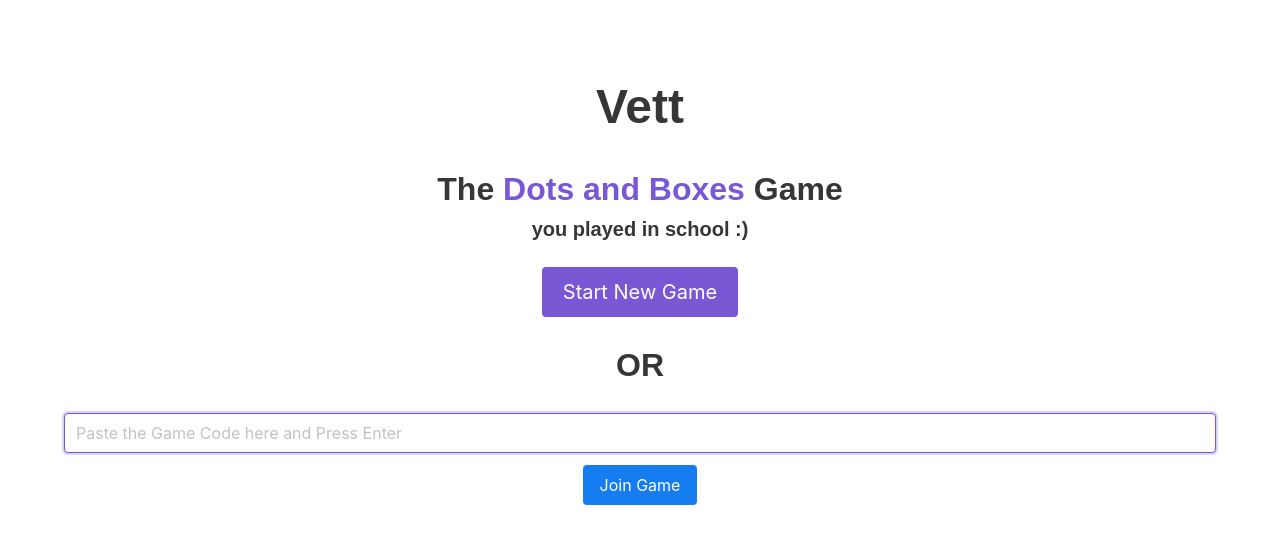
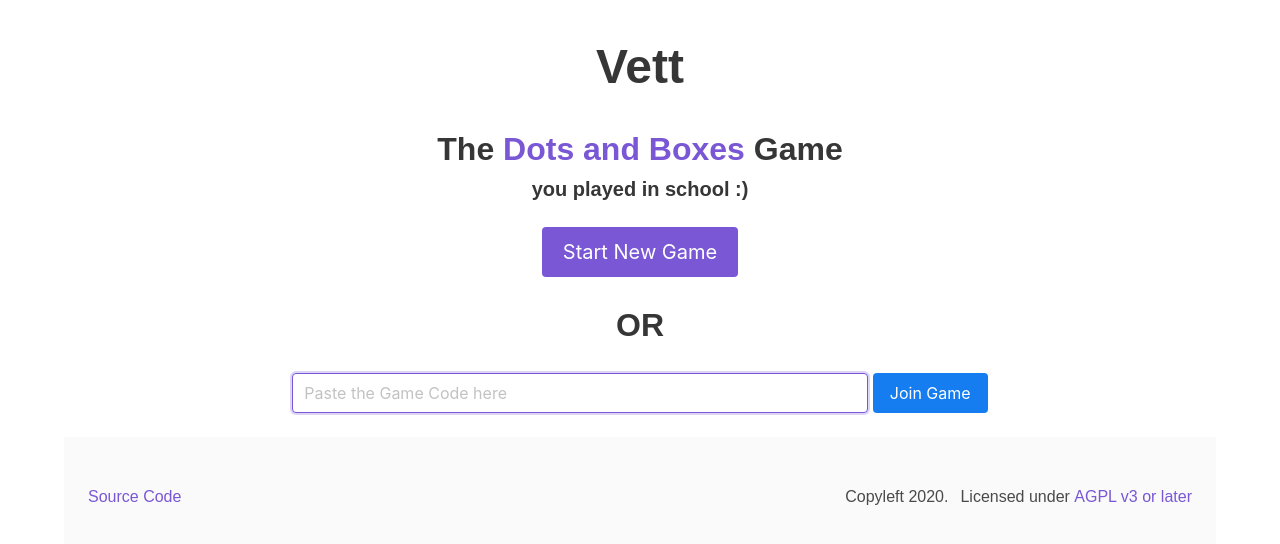
Before and after one commit to subins2000/dots, a Vue app: page / in a window 1280 px wide. Shown: the top 544 px of the page. Built offline with nearby package versions, Linux system fonts and the light colour scheme; what vue-clipboard2 would draw is missing.

Commit message:
More design improvements, add footer

```diff
--- a/src/App.vue
+++ b/src/App.vue
@@ -3,6 +3,7 @@
     <transition name='slide'>
       <router-view/>
     </transition>
+    <Footer></Footer>
   </div>
 </template>
 
--- /dev/null
+++ b/src/components/Footer.vue
@@ -0,0 +1,25 @@
+<template>
+  <footer class='footer'>
+    <nav class='level'>
+      <div class='level-left'>
+        <div class='level-item'>
+          <a href='https://github.com/subins2000/vett'>Source Code</a>
+        </div>
+      </div>
+      <div class='level-right'>
+        <div class='level-item'>
+          Copyleft {{ new Date().getFullYear() }}.
+        </div>
+        <div class='level-item'>
+          Licensed under&nbsp;<a href='https://www.gnu.org/licenses/agpl-3.0.en.html'>AGPL v3 or later</a>
+        </div>
+      </div>
+    </nav>
+  </footer>
+</template>
+
+<script>
+export default {
+  name: 'Footer'
+}
+</script>
--- a/src/components/Index.vue
+++ b/src/components/Index.vue
@@ -14,23 +14,28 @@
 
     <form class='content' @submit='joinGame'>
       <div class='field'>
-        <input type='text' class='input is-primary is-focused' name='gameCode' v-model='gameCode' placeholder='Paste the Game Code here and Press Enter' @keyup.enter='join' />
-      </div>
-      <div class='field'>
-        <button class="button is-link is-info">Join Game</button>
+        <input type='text' class='input is-primary is-focused' id='gameCode' name='gameCode' v-model='gameCode' autocomplete='off' placeholder='Paste the Game Code here' /> <button class="button is-link is-info">Join Game</button>
       </div>
     </form>
+
+    <Footer/>
   </div>
 </template>
 
 <script>
+import Footer from './Footer.vue'
+
 export default {
   name: 'Index',
+
+  components: { Footer },
+
   data () {
     return {
       gameCode: ''
     }
   },
+
   methods:{
     newGame () {
       this.$router.push('register')
@@ -54,11 +59,10 @@ export default {
 
 <style scoped>
 .container {
-  padding-top: 10vh;
+  padding-top: 5vh;
 }
-button {
-  margin-top: 4px;
-  margin: 0 auto;
-  display: inline-block;
+
+#gameCode {
+  width: 50%;
 }
 </style>
```
